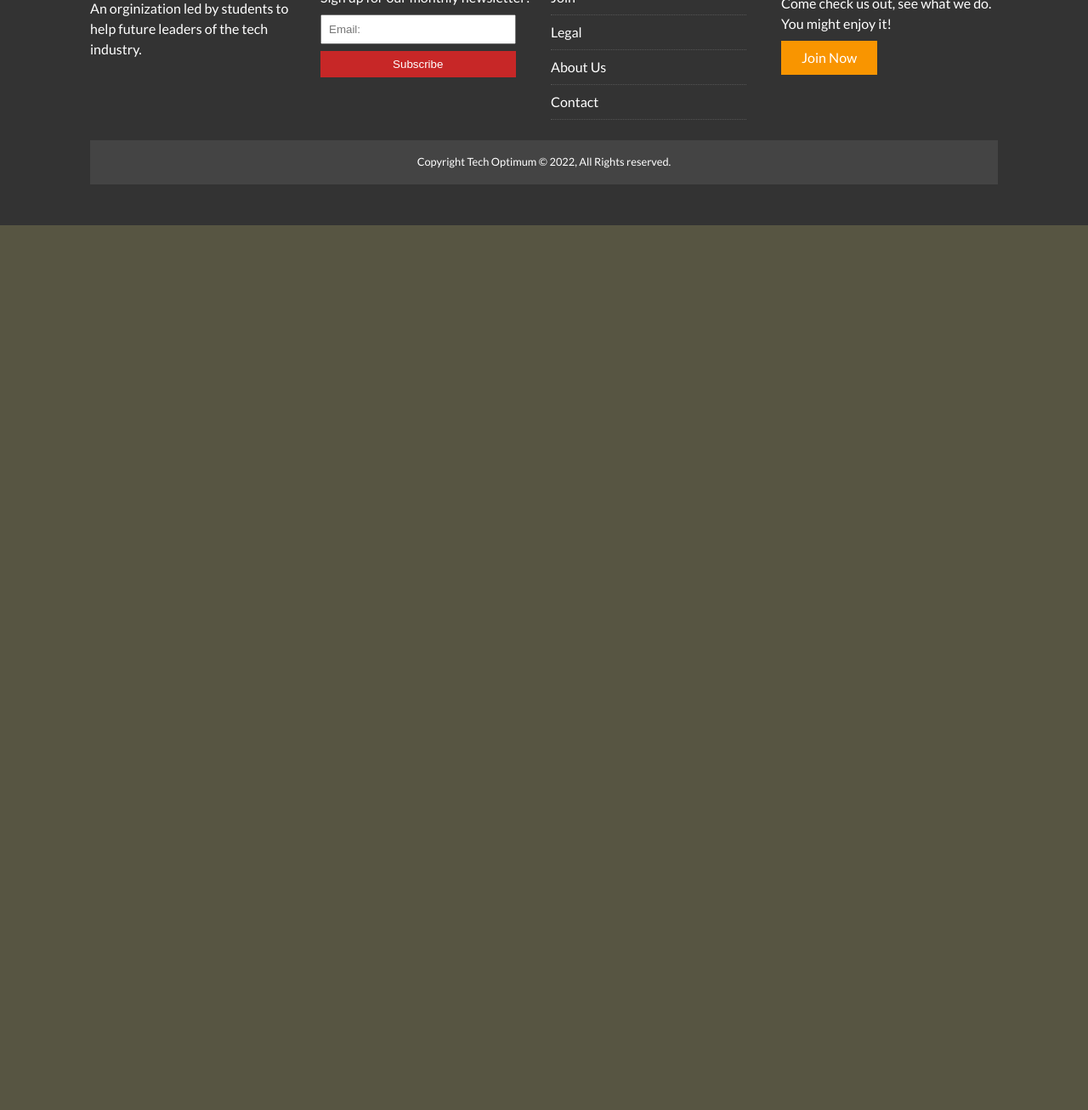
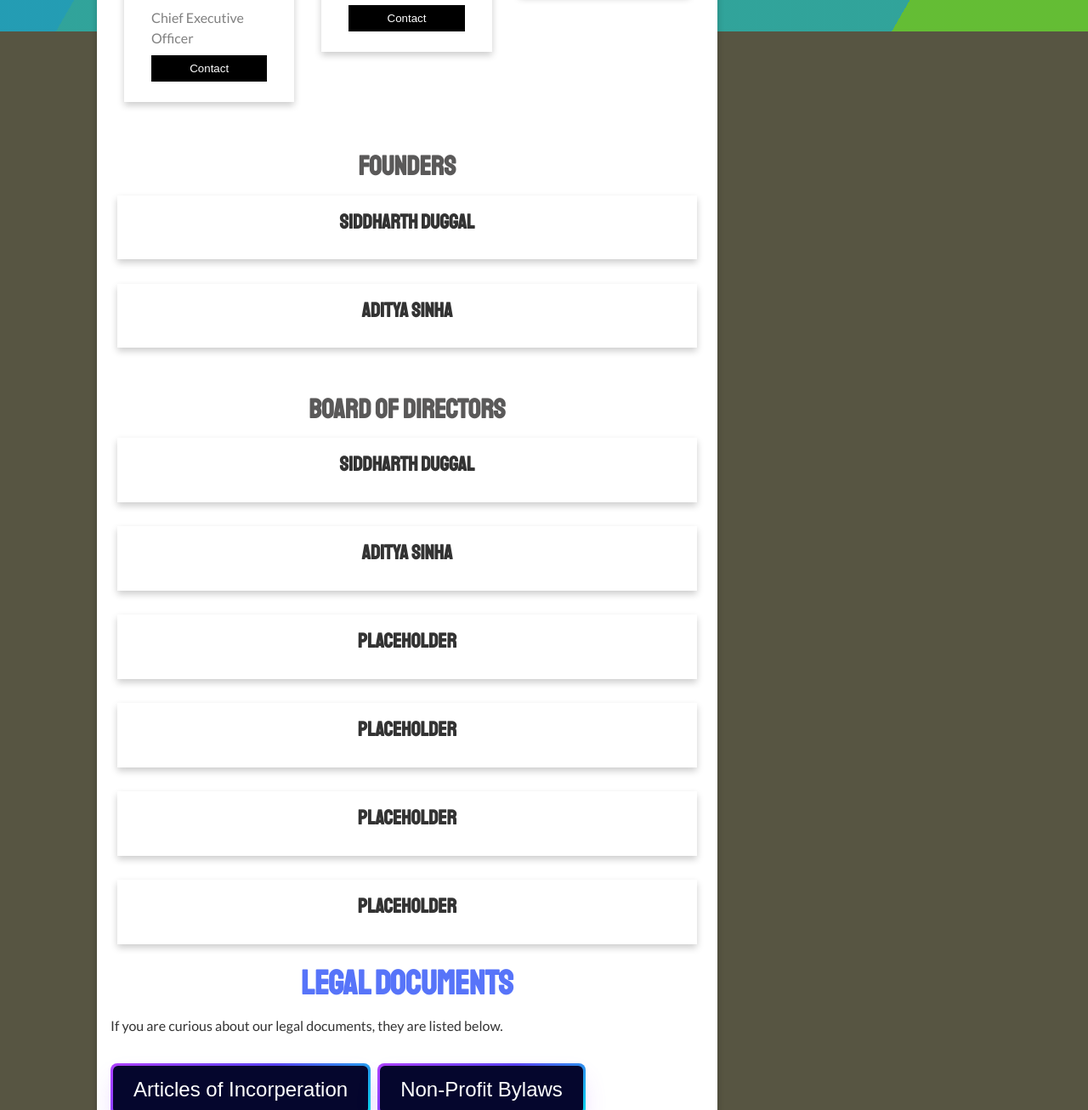
Before and after one commit to TechOptimum/old-website-v2, a plain HTML site: page about.html in a window 1280 px wide. Shown: the part 763-2069 px from the top of the page at 85% size. Before the commit the page ends 1028 px from the top, so only its background shows below. Drawn offline with Linux system fonts and the light colour scheme.

Commit message:
Update about.html

```diff
--- a/about.html
+++ b/about.html
@@ -28,8 +28,8 @@
       </div>
       <ul>
         <li><a href="index.html" >Home</a></li>
-        <li><a href="about.html" class="current">About</a></li>
-        <li><a href="join.html" >Join</a></li>
+        <li><a href="about.html" >About</a></li>
+        <li><a href="join.html" class ="current">Join</a></li>
       </ul>
     </div>
   </nav>
@@ -39,6 +39,141 @@
       <div class="page-container">
         <article class="card">
           <h1 style="text-align:center" class='l-heading'>About Us</h1>
+          <p><b>Tech Optimum</b> is a non-profit orginization ran by students. We are an orginization dedicated for people who love computer science, engineering, and more!</p>
+          <p> We use our skills to build off each other to become better programmers. Our goal is to create a community in which people can feel open to ask help on programming related topics. We encourage beginners, intermediate, and advanced coders, all are welcome! We will host a meeting once every 2 weeks for our members.</p>
+
+
+  <!-- TEAM SECTION -->
+
+<h2 id = "test" class ="aboutsubtitle"style="text-align:center">Our Team</h2>
+<h2 class ="executiveprofile"style="text-align:center">Executive Profiles</h2>
+
+<div class="row">
+  <div class="column">
+    <div class="card">
+      <img src="/img/siddharth.jpg" alt="Siddharth" style="width:100%">
+      <div class="container">
+        <h2>Siddharth Duggal</h2>
+        <p class="title">Chief Executive Officer</p>
+        <p><button class="button">Contact <a href="mailto:contact.siddharthduggal.com"><a/></button></p>
+      </div>
+    </div>
+  </div>
+
+  <div class="column">
+    <div class="card">
+      <img src="/img/aditya.png" alt="Mike" style="width:100%">
+      <div class="container">
+        <h2>Aditya Sinha</h2>
+        <p class="title">Chief Technical Officer</p>
+
+        <p><button class="button">Contact</button></p>
+      </div>
+    </div>
+  </div>
+
+  <div class="column">
+    <div class="card">
+      <img src="/w3images/team3.jpg" alt="placeholder" style="width:100%">
+      <div class="container">
+        <h2>placeholder for 3rd person</h2>
+        <p class="title">Chief Operating Officer</p>
+
+
+        <p><button class="button">Contact</button></p>
+      </div>
+    </div>
+  </div>
+</div>
+
+<h2 class ="foundertitle"style="text-align:center">Founders</h2>
+<div class="row">
+  <div class="column2">
+    <div class="card">
+      <div class="container">
+        <h2>Siddharth Duggal</h2>
+      </div>
+    </div>
+  </div>
+  <div class="column2">
+    <div class="card">
+      <div class="container">
+        <h2>Aditya Sinha</h2>
+      </div>
+    </div>
+  </div>
+</div>
+<h2 class ="foundertitle"style="text-align:center">Board of Directors</h2>
+<div class="row">
+  <div class="column2">
+    <div class="card">
+      <div class="container">
+        <h2>Siddharth Duggal</h2>
+      </div>
+    </div>
+  </div>
+  <div class="column2">
+    <div class="card">
+      <div class="container">
+        <h2>Aditya Sinha</h2>
+      </div>
+    </div>
+  </div>
+</div>
+<div class="row">
+  <div class="column2">
+    <div class="card">
+      <div class="container">
+        <h2>placeholder</h2>
+      </div>
+    </div>
+  </div>
+  <div class="column2">
+    <div class="card">
+      <div class="container">
+        <h2>placeholder</h2>
+      </div>
+    </div>
+  </div>
+</div>
+<div class="row">
+  <div class="column2">
+    <div class="card">
+      <div class="container">
+        <h2>placeholder</h2>
+      </div>
+    </div>
+  </div>
+  <div class="column2">
+    <div class="card">
+      <div class="container">
+        <h2>placeholder</h2>
+      </div>
+    </div>
+  </div>
+</div>
+
+
+
+  <!-- LEGAL SECTION -->
+
+    <h2 class="aboutsubtitle" style="text-align:center">Legal Documents</h2>
+      <div class="legal">
+        <p> If you are curious about our legal documents, they are listed below. </p>
+
+    <div class="legalbuttonsection">
+        <button class="legalbutton" role="button"><span class="text">Articles of Incorperation</span></button>
+        </div>
+
+     <div class="legalbuttonsection">
+        <button class="legalbutton" role="button"><span class="text">Non-Profit Bylaws</span></button>
+</div>
+     <div class="legalbuttonsection">
+        <button class="legalbutton" role="button"><span class="text">Nomination Committee</span></button>
+        </div>
+
+        </div>
+
 
 
 
```
